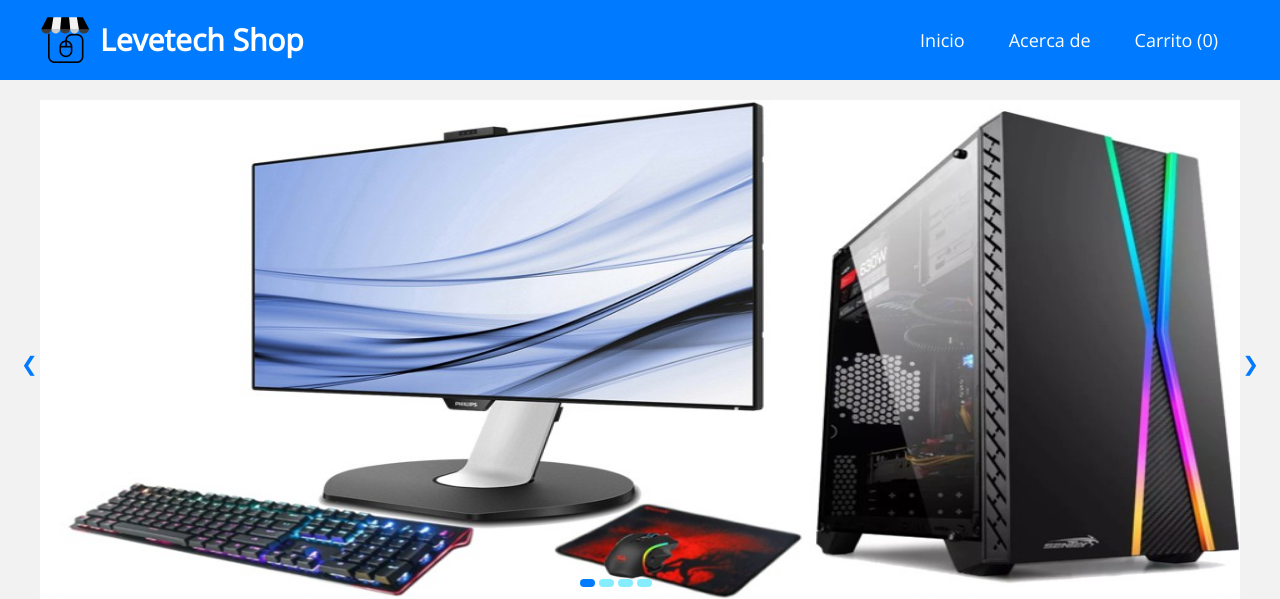
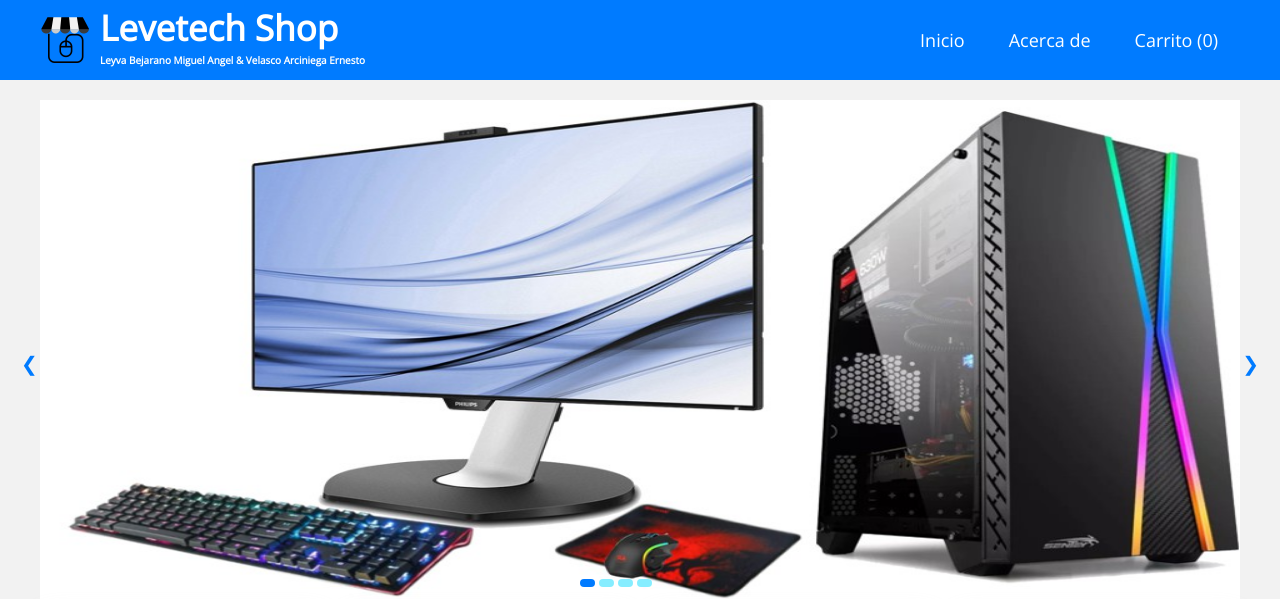
Before and after one commit to migcube1/ecommerce-levetech, a PHP site: page / in a window 1280 px wide. Shown: the top 599 px of the page. Run offline with PHP 8.4, Linux system fonts and the light colour scheme; data comes from the database, SQL or seed files in the repository.

Commit message:
Ecommerce LeveTech v1.0

```diff
--- a/assets/css/estilos.css
+++ b/assets/css/estilos.css
@@ -445,6 +445,16 @@ footer {
   align-items: center;
 }
 
+.nav-texto{
+  display: flex;
+  flex-direction: column;
+  line-height: 40px;
+}
+
+.nav-texto p{
+  font-size: 10px;
+}
+
 .nav-logo img {
   height: 50px;
   width: 50px;
--- a/database/create_tables-levetech-20211208.sql
+++ b/database/create_tables-levetech-20211208.sql
@@ -100,10 +100,10 @@ add foreign key (claveCliente) references CLIENTE(claveCliente) on delete cascad
 
 /** Insertamos datos en la Base de datos **/
 
-insert into envio(medioEnvio, costoEnvio)
+insert into ENVIO(medioEnvio, costoEnvio)
 values('DHL', 99.99), ('Fedex',99.99);
 
-insert into producto(precio, precioOferta, nombre, descripcion,stock, puntuacion,imagen)
+insert into PRODUCTO(precio, precioOferta, nombre, descripcion,stock, puntuacion,imagen)
 values
 (619.99, 559.99, 'SSD ADATA SU630 120GB','SSD Adata Ultimate SU630 QLC 3D, 240GB, SATA, 2.5", 7mm',200, 4.3,'LVT-ADATA-ASU630SS-240GQ-R.jpg'),
 (1619.00, 1479.00, 'SSD Kingston KC2500 500GB','SSD Kingston KC2500, 500GB, PCI Express 3.0, M.2, Escritura 2500 MB/s,  3500 MB/s',104,4.5,'LVT-KINGSTON-SKC2500M8-500G.jpg'),
--- a/index.php
+++ b/index.php
@@ -45,10 +45,10 @@ $productos = $ProductoModelo->obtenerProductos();
         <div class="slider fade active-slider ">
             <img src="assets/img/slider/img_mapa.jpg " alt=" " usemap="#componentes">
             <map name="componentes">
-            <area shape="rect" coords="310,36,1090,310" href="https://www.cyberpuerta.mx/Computo-Hardware/Monitores/Monitores/Monitor-Curvo-Samsung-LC24F390FHL-LED-23-5-Full-HD-Widescreen-FreeSync-HDMI-Negro.html" target="_blank">
-            <area shape="poly" coords="1204,155,1466,12,1756,59,1893,436,1485,477,1180,452,1204,155" href="https://www.cyberpuerta.mx/Computadoras/PC-s-de-Escritorio/Computadora-Gamer-Xtreme-PC-Gaming-CM-91018-AMD-Athlon-300GE-3-40GHz-8GB-1TB-Wi-Fi-Windows-10-Prueba-Negro.html" target="_blank">
-            <area shape="poly" coords="37,427,128,383,656,430,490,535,37,427" href="https://www.cyberpuerta.mx/Computo-Hardware/Dispositivos-de-Entrada/Teclados/Teclado-Gamer-Vorago-Start-The-Game-RGB-Alambrico-Negro-Espanol.html" target="_blank">
-            <area shape="poly" coords="772,450,883,400,1144,434,1050,500,772,450" href="https://www.cyberpuerta.mx/Computo-Hardware/Dispositivos-de-Entrada/Mouse/Mouse-Gamer-Logitech-Optico-G203-LightSync-Alambrico-USB-8000DPI-Negro.html" target="_blank">
+            <area shape="rect" coords="310,36,1090,310" href="https://www.amd.com/es" target="_blank">
+            <area shape="poly" coords="1204,155,1466,12,1756,59,1893,436,1485,477,1180,452,1204,155" href="https://www.acer.com/ac/es/MX/content/home" target="_blank">
+            <area shape="poly" coords="37,427,128,383,656,430,490,535,37,427" href="https://www.gigabyte.com/mx" target="_blank">
+            <area shape="poly" coords="772,450,883,400,1144,434,1050,500,772,450" href="https://www.kingston.com/latam" target="_blank">
             </map>
         </div>
         <div class="slider fade ">
--- a/templates/header.php
+++ b/templates/header.php
@@ -2,7 +2,10 @@
     <nav class="nav ">
         <a href="index.php" class="nav-logo nav-enlace">
             <img src="assets/img/logotipos/levetech-icon-azul.png " alt="icono levetech" class="md-1">
-            Levetech Shop
+            <div class="nav-texto">
+                <h3>Levetech Shop</h3>
+                <p>Leyva Bejarano Miguel Angel & Velasco Arciniega Ernesto</p>
+            </div>
         </a>
         <button type="button" class=" nav-toggle ">
             <i class='bx bx-menu'></i>
```
Also changed, not shown: levetech-modelo_logico.png (added), tablas-BD-levetech.jpg (added).
